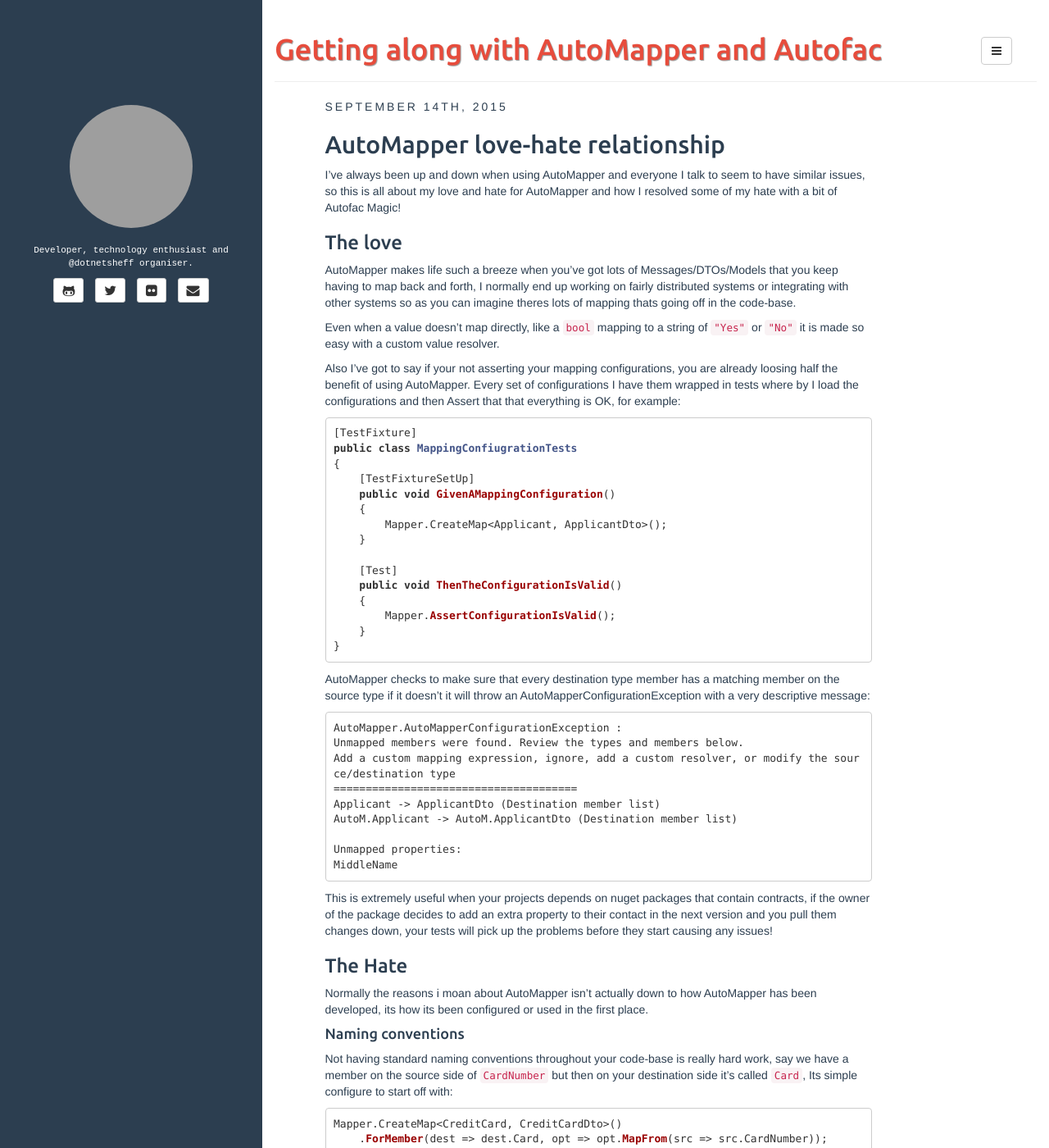
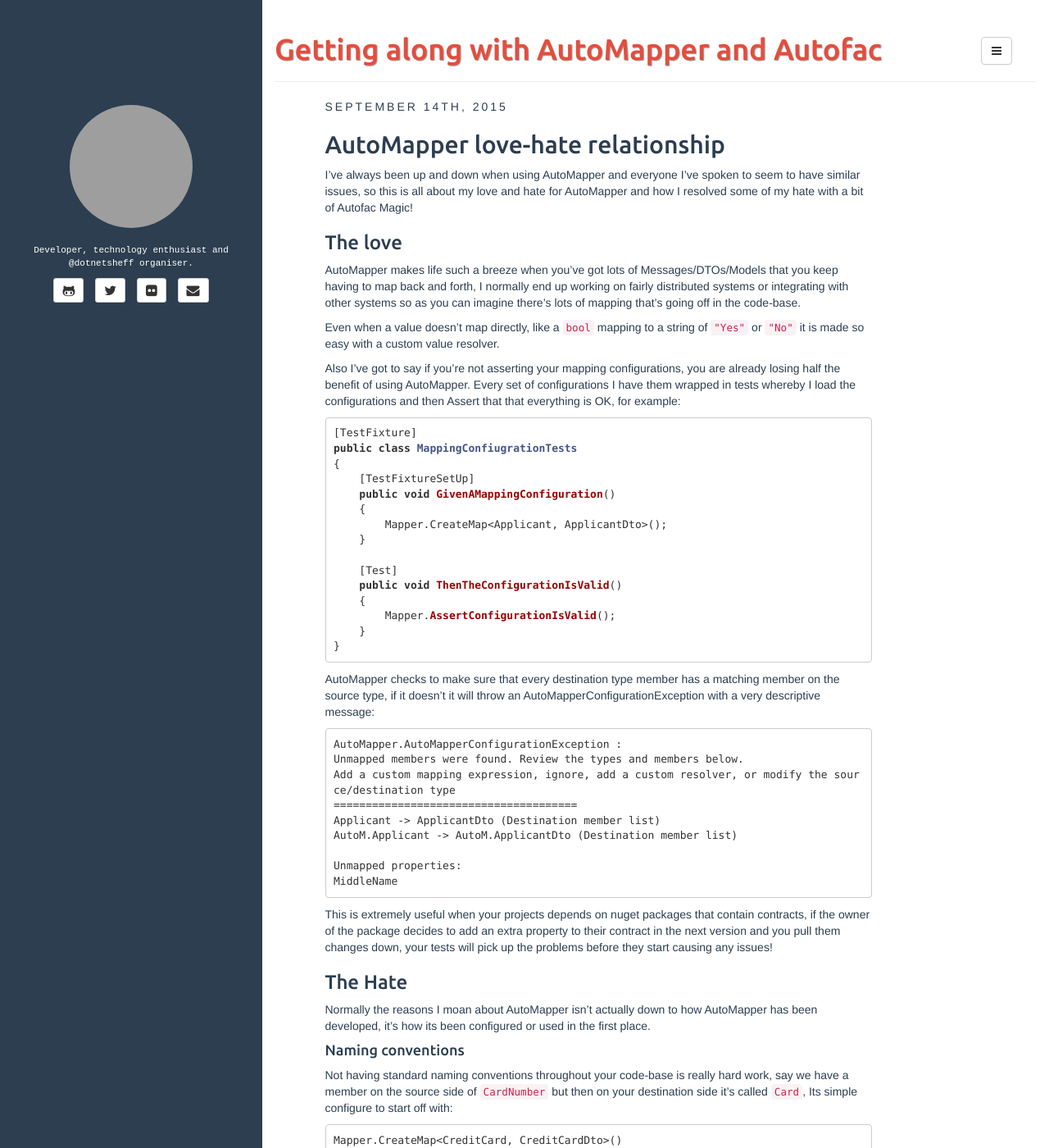
Before and after one commit to kevbite/kevbite.github.io, a Jekyll site: the page built from _posts/2015-09-14-getting-along-with-automapper-and-autofac.md, in a window 1280 px wide and 1400 px high. Shown: the whole window at 82% size. Built offline with Jekyll 4.4.1, drawn with Linux system fonts in a browser that asks for light colours; Markdown is read by kramdown in place of the engine named in the settings; comment, search, counter and statistics services are not loaded; some of the changed text lies outside the part shown; grey boxes are pictures that could not be loaded.

Commit message:
Updating typos

````diff
--- a/_posts/2015-09-14-getting-along-with-automapper-and-autofac.md
+++ b/_posts/2015-09-14-getting-along-with-automapper-and-autofac.md
@@ -9,15 +9,15 @@
 
 ## AutoMapper love-hate relationship
 
-I've always been up and down when using AutoMapper and everyone I talk to seem to have similar issues, so this is all about my love and hate for AutoMapper and how I resolved some of my hate with a bit of Autofac Magic!
+I've always been up and down when using AutoMapper and everyone I've spoken to seem to have similar issues, so this is all about my love and hate for AutoMapper and how I resolved some of my hate with a bit of Autofac Magic!
 
 ### The love
 
-AutoMapper makes life such a breeze when you've got lots of Messages/DTOs/Models that you keep having to map back and forth, I normally end up working on fairly distributed systems or integrating with other systems so as you can imagine theres lots of mapping thats going off in the code-base.
+AutoMapper makes life such a breeze when you've got lots of Messages/DTOs/Models that you keep having to map back and forth, I normally end up working on fairly distributed systems or integrating with other systems so as you can imagine there's lots of mapping that's going off in the code-base.
 
 Even when a value doesn't map directly, like a `bool` mapping to a string of `"Yes"` or `"No"` it is made so easy with a custom value resolver.
 
-Also I've got to say if your not asserting your mapping configurations, you are already loosing half the benefit of using AutoMapper. Every set of configurations I have them wrapped in tests where by I load the configurations and then Assert that that everything is OK, for example:
+Also I've got to say if you're not asserting your mapping configurations, you are already losing half the benefit of using AutoMapper. Every set of configurations I have them wrapped in tests whereby I load the configurations and then Assert that that everything is OK, for example:
 
 ```csharp
 [TestFixture]
@@ -37,7 +37,7 @@
 }
 ```
 
-AutoMapper checks to make sure that every destination type member has a matching member on the source type if it doesn't it will throw an AutoMapperConfigurationException with a very descriptive message:
+AutoMapper checks to make sure that every destination type member has a matching member on the source type, if it doesn't it will throw an AutoMapperConfigurationException with a very descriptive message:
 
 ```
 AutoMapper.AutoMapperConfigurationException :
@@ -51,11 +51,11 @@
 MiddleName
 ```
 
-This is extremely useful when your projects depends on nuget packages that contain contracts, if the owner of the package decides to add an extra property to their contact in the next version and you pull them changes down, your tests will pick up the problems before they start causing any issues!
+This is extremely useful when your projects depends on nuget packages that contain contracts, if the owner of the package decides to add an extra property to their contract in the next version and you pull them changes down, your tests will pick up the problems before they start causing any issues!
 
 ### The Hate
 
-Normally the reasons i moan about AutoMapper isn't actually down to how AutoMapper has been developed, its how its been configured or used in the first place.
+Normally the reasons I moan about AutoMapper isn't actually down to how AutoMapper has been developed, it's how its been configured or used in the first place.
 
 #### Naming conventions
 
@@ -70,11 +70,11 @@
 
 #### Static global Mapper
 
-I'm not really too sure why people go down the route of just using the static mapper directly, Its good for examples but isn't really ideal for production code. It also seems to gets developers trying to create really bad abstract around it which loose half the functionality which AutoMapper gives you! Its also pretty hard to tests a static class in the middle of your code too without some hacky magic.
+I'm not really too sure why people go down the route of just using the static mapper directly, It's good for examples but isn't really ideal for production code. It also seems to get developers trying to create really bad abstract around it which lose half the functionality which AutoMapper gives you! It's also pretty hard to tests a static class in the middle of your code too without some hacky magic.
 
-AutoMapper gives you some nice interfaces to play around with, there is a good article that was posted on [Lost Techies](https://lostechies.com/jimmybogard/2009/05/12/automapper-and-ioc/ "Lost Techies") in 2009 that explains all you need to know.
+AutoMapper gives you some nice interfaces to play around with, there is a good article that was posted on [Los Techies](https://lostechies.com/jimmybogard/2009/05/12/automapper-and-ioc/ "Los Techies") in 2009 that explains all you need to know.
 
-Once your using the AutoMapper interfaces you can start testing your code and your not even loosing any functionality by wrapping it your self...
+Once your using the AutoMapper interfaces you can start testing your code and you're not even losing any functionality by wrapping it yourself...
 
 ```csharp
 public class ApplicantCreator
@@ -100,7 +100,7 @@
 
 #### Long mapping configuration
 
-I'm really only going to say one this about long mapping configurations and thats everyone should start using [mapping profiles](https://github.com/AutoMapper/AutoMapper/wiki/Configuration#profile-instances), these are used to organize AutoMapper configuration so you don't just end up with a big long list of `Mapper.CreateMap<>` in your program.main() It just consolidates it and makes it easier to manage later down the line.
+I'm really only going to say one this about long mapping configurations and that's everyone should start using [mapping profiles](https://github.com/AutoMapper/AutoMapper/wiki/Configuration#profile-instances), these are used to organize AutoMapper configuration so you don't just end up with a big long list of `Mapper.CreateMap<>` in your program.main() It just consolidates it and makes it easier to manage later down the line.
 
 #### Dependency hell
 
````
